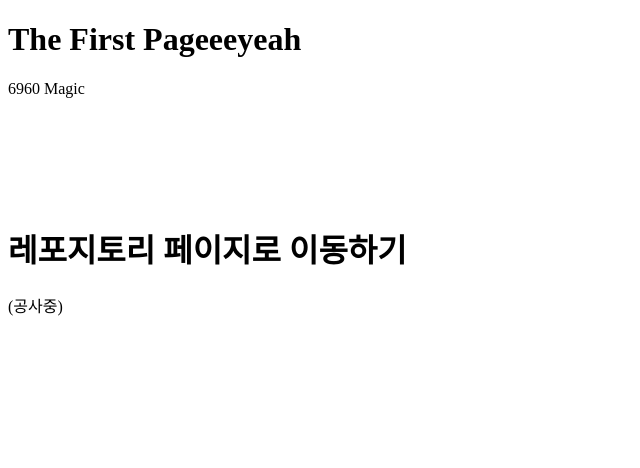
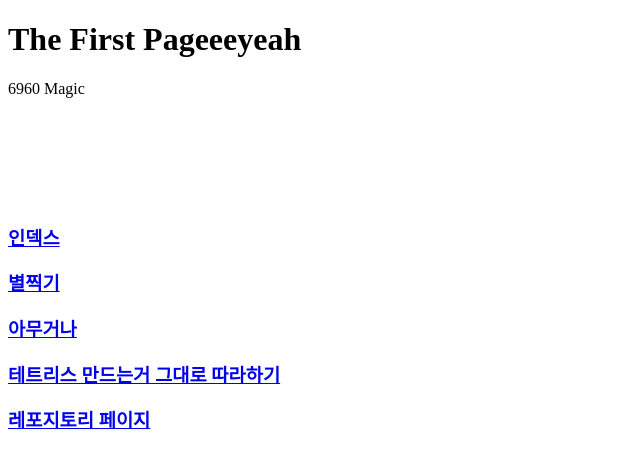
Before and after one commit to eyTns/eyTns.github.io, a plain HTML site: page index.html in a window 1280 px wide. Shown: the whole page, without its empty margins (0-640 px from the left). Drawn offline with Linux system fonts and the light colour scheme.

Commit message:
Add files via upload

```diff
--- a/index.html
+++ b/index.html
@@ -9,7 +9,12 @@
 <br>
 <br>
 
-<h1>레포지토리 페이지로 이동하기</h1>
-<p>(공사중)</p>
+<h3><a href="index.html">인덱스</a></h3>
+<h3><a href="starjjikgi.html">별찍기</a></h3>
+<h3><a href="sandbox.html">아무거나</a></h3>
+<h3><a href="Tetris.html">테트리스 만드는거 그대로 따라하기</a></h3>
+<h3><a href="https://github.com/eyTns/eyTns.github.io">레포지토리 페이지</a></h3>
+<br>
+
 </body>
 </html>
```
